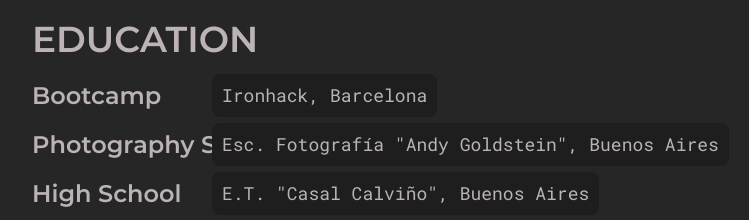
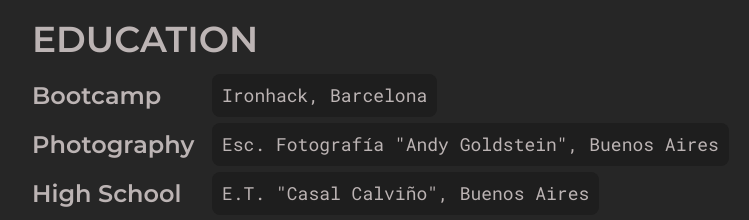
Before and after one commit to leanloia/portfolio, a React (Create React App) app: page /about in a window 1280 px wide. Shown: the part 960-1180 px from the top of the page, without its empty margins (32-781 px from the left). Built offline with nearby package versions, Linux system fonts and the light colour scheme.

Commit message:
fix aboutInfoItem title error

```diff
--- a/src/pages/About.js
+++ b/src/pages/About.js
@@ -118,7 +118,7 @@ export default function About() {
             <h1 className="about__info__heading">Education</h1>
             <AboutInfoItem title="Bootcamp" items={['Ironhack, Barcelona']} />
             <AboutInfoItem
-              title="Photography School"
+              title="Photography"
               items={['Esc. Fotografía "Andy Goldstein", Buenos Aires']}
             />
             <AboutInfoItem
```
